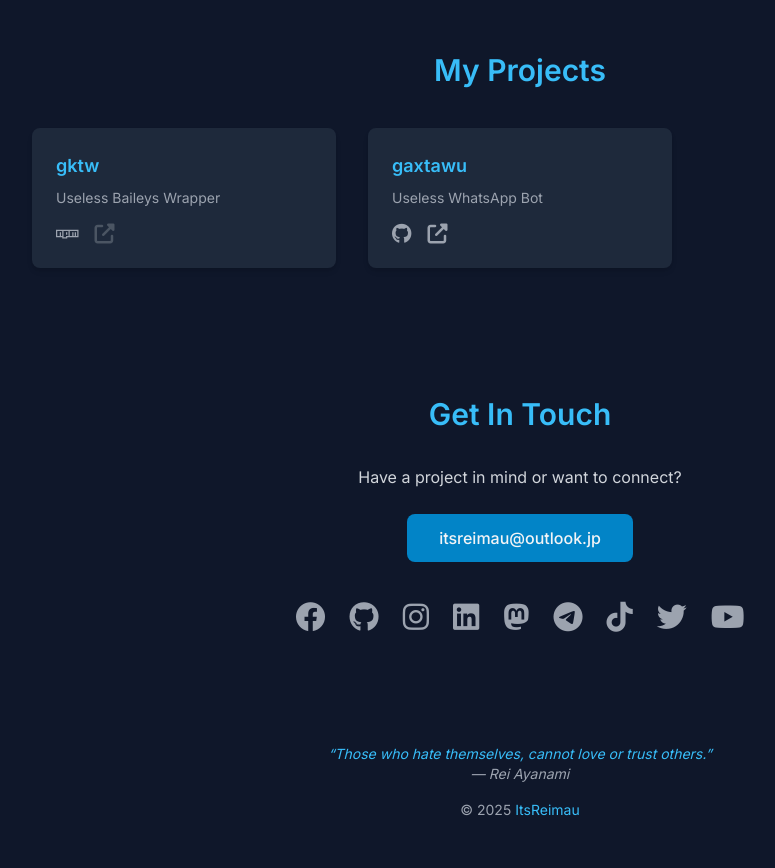
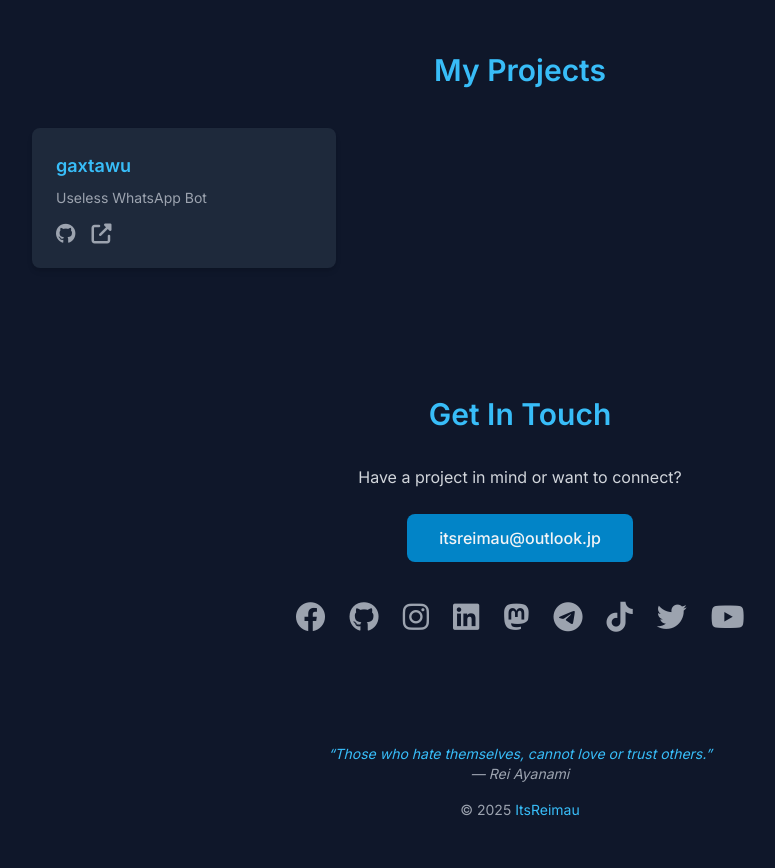
Before and after one commit to itsreimau/itsreimau.github.io, a plain HTML site: page index.html in a window 1280 px wide. Shown: the part 1140-2008 px from the top of the page, without its empty margins (120-895 px from the left). Drawn offline with nearby package versions, Linux system fonts and the light colour scheme.

Commit message:
docs: Add project link to 404 and remove project from index

```diff
--- a/index.html
+++ b/index.html
@@ -83,19 +83,8 @@
 
         <!-- Projects Section -->
         <section id="projects" class="py-16 px-6 max-w-5xl mx-auto">
-            <h2 class="text-3xl font-semibold mb-10 text-primary-400 text-center">
-                My Projects
-            </h2>
+            <h2 class="text-3xl font-semibold mb-10 text-primary-400 text-center">My Projects</h2>
             <div class="grid sm:grid-cols-2 lg:grid-cols-3 gap-8">
-                <article class="bg-dark-800 rounded-lg p-6 shadow-md hover:shadow-lg transition" tabindex="0">
-                    <h3 class="text-lg font-semibold mb-2 text-primary-400">gktw</h3>
-                    <p class="text-gray-400 mb-4 text-sm">Useless Baileys Wrapper</p>
-                    <div class="flex space-x-4 text-gray-400 text-xl">
-                        <a href="https://www.npmjs.com/package/@itsreimau/gktw" target="_blank" rel="noopener noreferrer" class="hover:text-primary-400 transition"><i class="fab fa-npm"></i></a>
-                        <span class="text-gray-600 cursor-not-allowed"><i class="fas fa-external-link-alt"></i></span>
-                    </div>
-                </article>
-
                 <article class="bg-dark-800 rounded-lg p-6 shadow-md hover:shadow-lg transition" tabindex="0">
                     <h3 class="text-lg font-semibold mb-2 text-primary-400">gaxtawu</h3>
                     <p class="text-gray-400 mb-4 text-sm">Useless WhatsApp Bot</p>
```
Also changed, not shown: 404.html (+1 -0 lines).
